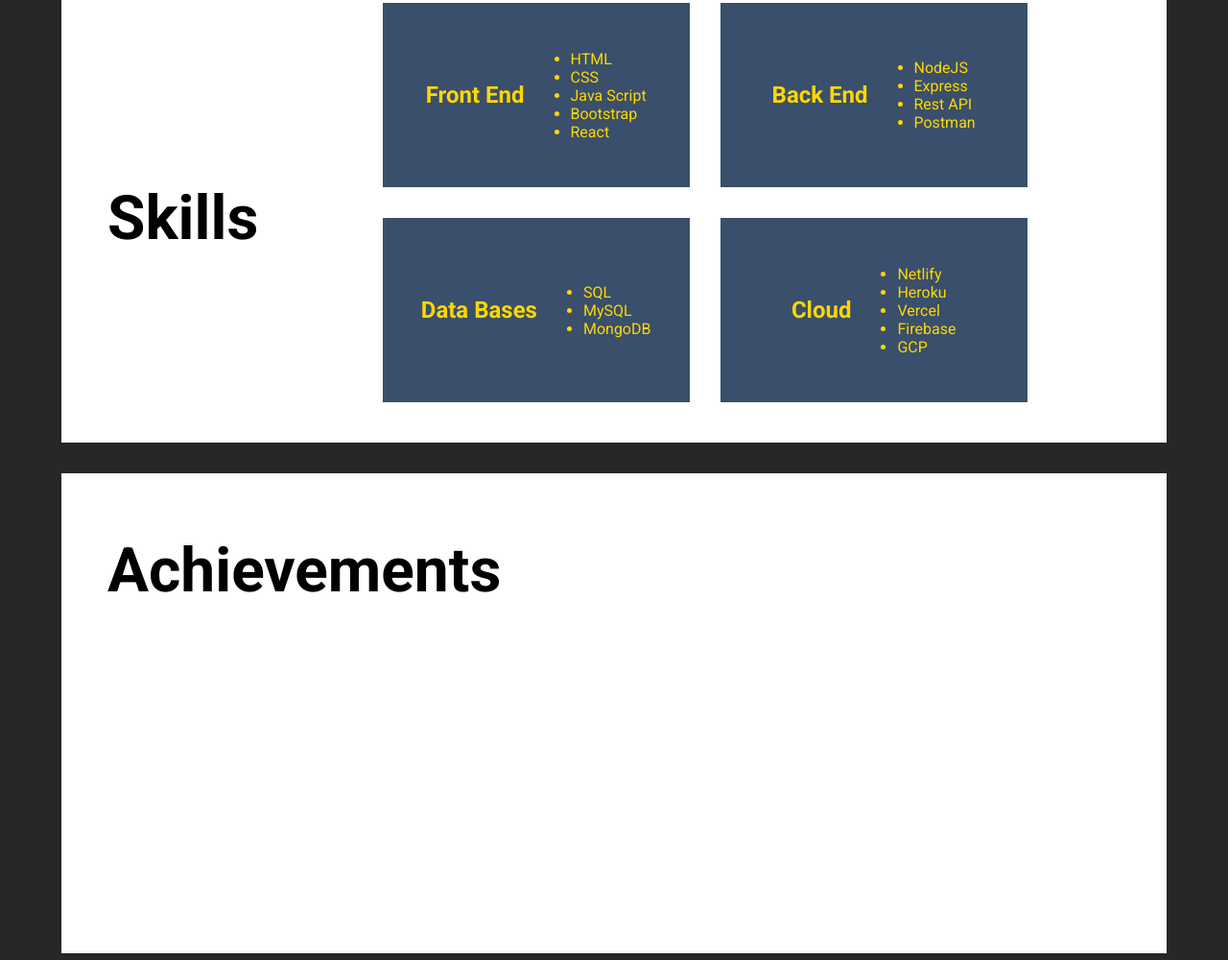
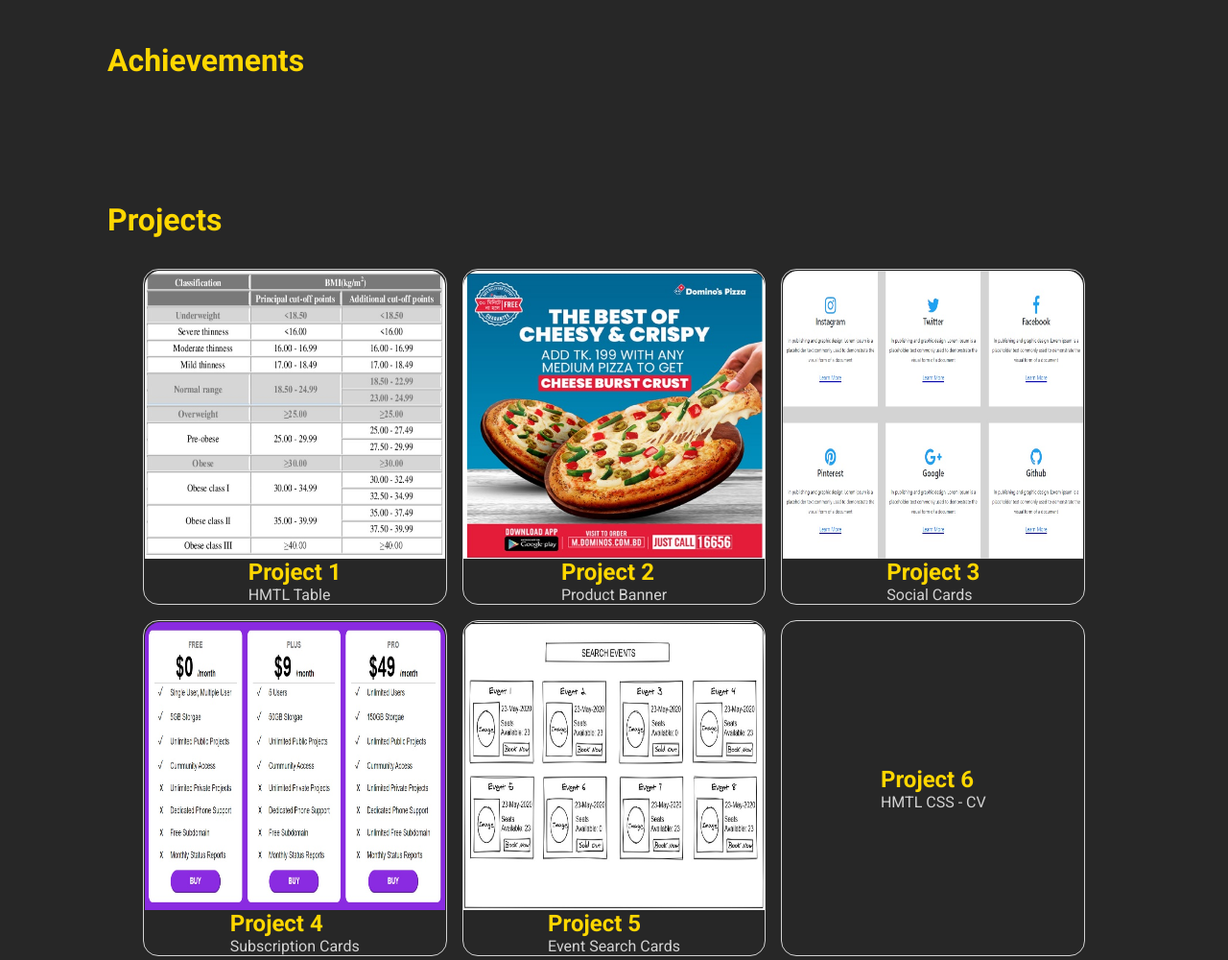
Before and after one commit to fsdmern/8.html-css-cv-practice-project, a plain HTML site: page index.html in a window 1280 px wide. Shown: the part 1199-2199 px from the top of the page at 96% size. Drawn offline with Linux system fonts and the light colour scheme.

Commit message:
project added

```diff
--- a/index.html
+++ b/index.html
@@ -28,7 +28,7 @@
         <div class="logo">
           <a href="#home"><img src="ramulogo.png" alt="" /></a>
         </div>
-        <div class="menu">
+        <div class="nav-menu">
           <a href="#home">Home</a>
           <a href="#education">Education</a>
           <a href="#skills">Skills</a>
@@ -50,15 +50,19 @@
             <p>With more than 5+ experience in Financial Domain</p>
           </div>
           <div class="hero-image-container">
-            <img src="https://images.unsplash.com/photo-1507003211169-0a1dd7228f2d?ixlib=rb-1.2.1&ixid=MnwxMjA3fDB8MHxwaG90by1wYWdlfHx8fGVufDB8fHx8&auto=format&fit=crop&w=1887&q=80" alt="hero-image">
+            <img
+              src="https://images.unsplash.com/photo-1507003211169-0a1dd7228f2d?ixlib=rb-1.2.1&ixid=MnwxMjA3fDB8MHxwaG90by1wYWdlfHx8fGVufDB8fHx8&auto=format&fit=crop&w=1887&q=80"
+              alt="hero-image"
+            />
           </div>
         </div>
       </section>
       <section id="education">
         <h1>Education</h1>
-        <p>Lorem ipsum dolor sit amet consectetur adipisicing elit. Maxime, sed. Velit provident placeat deserunt perspiciatis at voluptate enim odio mollitia a laboriosam deleniti, aspernatur ratione, repudiandae id, tempore veniam perferendis.</p>
-        <p>Lorem ipsum dolor sit amet consectetur adipisicing elit. Maxime, sed. Velit provident placeat deserunt perspiciatis at voluptate enim odio mollitia a laboriosam deleniti, aspernatur ratione, repudiandae id, tempore veniam perferendis.</p>
-        <p>Lorem ipsum dolor sit amet consectetur adipisicing elit. Maxime, sed. Velit provident placeat deserunt perspiciatis at voluptate enim odio mollitia a laboriosam deleniti, aspernatur ratione, repudiandae id, tempore veniam perferendis.</p>
+        <h4>
+          Lorem ipsum, dolor sit amet consectetur adipisicing elit. Sunt quisquam alias perferendis officiis vitae blanditiis quo, possimus ab architecto ad, magni magnam earum aperiam. Beatae aut neque architecto magnam officia.
+        </h4>
+
       </section>
       <section id="skills">
         <div class="skills-wrapper">
@@ -69,7 +73,7 @@
                 <h4>Front End</h4>
               </div>
               <div class="skills-list">
-                <ul >
+                <ul>
                   <li>HTML</li>
                   <li>CSS</li>
                   <li>Java Script</li>
@@ -83,14 +87,13 @@
                 <h4>Back End</h4>
               </div>
               <div class="skills-list">
-                <ul >
+                <ul>
                   <li>NodeJS</li>
                   <li>Express</li>
                   <li>Rest API</li>
                   <li>Postman</li>
                 </ul>
               </div>
-
             </div>
 
             <div class="skills-items">
@@ -98,7 +101,7 @@
                 <h4>Data Bases</h4>
               </div>
               <div class="skills-list">
-                <ul >
+                <ul>
                   <li>SQL</li>
                   <li>MySQL</li>
                   <li>MongoDB</li>
@@ -110,7 +113,7 @@
                 <h4>Cloud</h4>
               </div>
               <div class="skills-list">
-                <ul >
+                <ul>
                   <li>Netlify</li>
                   <li>Heroku</li>
                   <li>Vercel</li>
@@ -119,24 +122,66 @@
                 </ul>
               </div>
             </div>
-
           </div>
         </div>
       </section>
       <section id="ach">
         <h1>Achievements</h1>
-
       </section>
       <section id="proj">
-        <div class="proj-wrapper">
-          <div><h1>Projects</h1></div>
+        <div class="section-title"><h1>Projects</h1></div>
         <div class="proj-container">
-              <div class="proj-items"><a href=""><img src="" alt=""></div></a>
-              <div class="proj-items"><img src="" alt=""></div>
-              <div class="proj-items"><img src="" alt=""></div>
-              <div class="proj-items"><img src="" alt=""></div>
-              <div class="proj-items"><img src="" alt=""></div>
-              <div class="proj-items"><img src="" alt=""></div>
+          <div class="proj-items">
+            <div class="image-div">
+              <img src="/images/table.jpg" alt="" />
+            </div>
+            <div class="proj-title">
+              <h4><b>Project 1</b></h4>
+              <p>HMTL Table</p>
+            </div>
+          </div>
+          <div class="proj-items">
+            <div class="image-div">
+              <img src="/images/product-banner.jpg" alt="" />
+            </div>
+            <div class="proj-title">
+              <h4><b>Project 2</b></h4>
+              <p>Product Banner</p>
+            </div>
+          </div>
+          <div class="proj-items">
+            <div class="image-div">
+              <img src="/images/social-cards.jpg" alt="" />
+            </div>
+            <div class="proj-title">
+              <h4><b>Project 3</b></h4>
+              <p>Social Cards</p>
+            </div>
+          </div>
+          <div class="proj-items">
+            <div class="image-div">
+              <img src="/images/subscription-card.jpg" alt="" />
+            </div>
+            <div class="proj-title">
+              <h4><b>Project 4</b></h4>
+              <p>Subscription Cards</p>
+            </div>
+          </div>
+          <div class="proj-items">
+            <div class="image-div">
+              <img src="/images/events-search-page.jpg" alt="" />
+            </div>
+            <div class="proj-title">
+              <h4><b>Project 5</b></h4>
+              <p>Event Search Cards</p>
+            </div>
+          </div>
+          <div class="proj-items">
+            <img src="" alt="" />
+            <div class="proj-title">
+              <h4><b>Project 6</b></h4>
+              <p>HMTL CSS - CV</p>
+            </div>
           </div>
         </div>
       </section>
--- a/style.css
+++ b/style.css
@@ -15,59 +15,59 @@
 }
 
 h1 {
-  font-size: 4rem;
-  color: black;
+  font-size: 2rem;
+  color: var(--primary-font-color);
   padding-top: 2rem;
 }
 
 h3 {
   font-size: 2rem;
-  color: var(--primary-font-color);
+  color: var(--secondary-font-color);
   letter-spacing: 8px;
 }
 
 h4 {
   font-size: 1.5rem;
-  color: var(--primary-font-color);
+  color: var(--secondary-font-color);
+}
+
+p {
+  font-size: 1rem;
+  color: var(--secondary-font-color);
 }
 
 .header {
   display: flex;
-  background-color: var(--secondary-bg-color);
-  height: 75px;
+  justify-content: center;
+  align-items: center;
   position: fixed;
   top: 0;
+  height: 75px;
   width: 100vw;
 }
 
-nav {
+.nav-container {
   display: flex;
+  justify-content: space-between;
+  align-items: center;
   gap: 10rem;
-  justify-content: center;
-  align-items: center;
-  margin-left: 2rem;
-}
-
-.logo a {
-  text-align: center;
 }
 
 .logo a img {
   height: 40px;
-  text-align: center;
   border-radius: 4px;
 }
 
-.menu {
+.nav-menu {
   display: flex;
   gap: 3rem;
   justify-content: center;
   align-items: center;
 }
 
-.menu a {
+.nav-menu a {
   display: flex;
-  font-size: 1.5rem;
+  font-size: 1.25rem;
   color: var(--primary-font-color);
   text-decoration: none;
 }
@@ -91,9 +91,7 @@
 }
 
 section {
-  height: 500px;
   width: 90vw;
-  background-color: var(--third-bg-color);
   padding: 2rem 3rem;
 }
 
@@ -102,19 +100,17 @@
   display: flex;
   justify-content: center;
   align-items: center;
-  padding-top: 4rem 0 4rem;
 }
 
 .home-wrapper {
   display: flex;
-  justify-content: center;
-  align-items: center;
-  gap: 10rem;
-
+  gap: 20rem;
+  width: 100%;
 }
 .home-heading {
   display: flex;
   flex-direction: column;
+  justify-content: center;
   align-items: flex-start;
 }
 
@@ -126,7 +122,7 @@
 
 .hero-image-container img {
   width: 300px;
-  border-radius: 10%;
+  border-radius: 50%;
 }
 
 #skills {
@@ -159,6 +155,8 @@
   height: 15vw;
   background-color: #394f6b;
   padding: 1rem;
+  border-radius: 0.5rem;
+  box-shadow: 0px 4px 8px 0 lightgray;
 }
 
 .skills-list {
@@ -173,19 +171,20 @@
   display: flex;
   align-items: center;
   justify-content: center;
+  flex-direction: column;
 }
 
-.proj-wrapper {
+.section-title {
   display: flex;
-  gap: 2rem;
-  justify-content: center;
-  align-items: center;
+  width: 100%;
+  justify-content: flex-start;
+  margin-bottom: 2rem;
 }
 
 .proj-container {
   display: flex;
   flex-wrap: wrap;
-  gap: 2rem;
+  gap: 1rem;
   justify-content: center;
   align-items: center;
 }
@@ -194,9 +193,27 @@
   display: flex;
   justify-content: center;
   align-items: center;
-  width: 15vw;
-  height: 15vw;
+  flex-direction: column;
+  width: 30%;
+  height: 350px;
   border: 1px solid var(--secondary-font-color);
+  border-radius: 1rem;
+}
+
+.image-div {
+  width: 100%;
+  height: 300px;
+  text-align: center;
+}
+
+.image-div img {
+  width: 99.5%;
+  height: 100%;
+  border-radius: 1rem 1rem 0 0;
+}
+
+.proj-title h4 {
+  color: var(--primary-font-color);
 }
 
 footer {
```
Also changed, not shown: images/events-search-page.jpg (added), images/product-banner.jpg (added), images/social-cards.jpg (added), images/subscription-card.jpg (added), images/table.jpg (added). Lines whose indentation alone changed are shown as unchanged.
